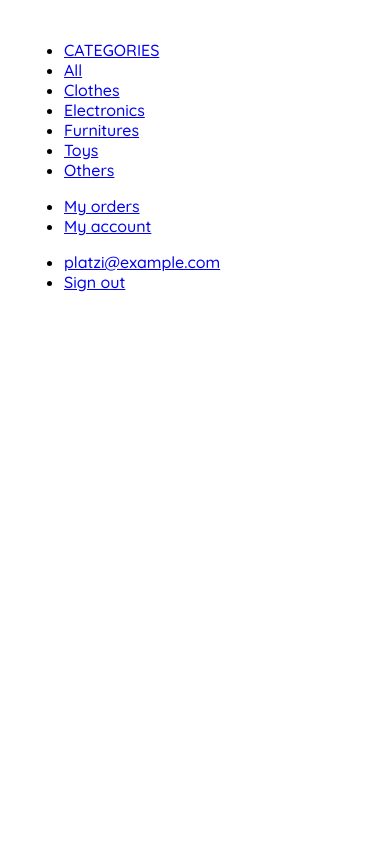
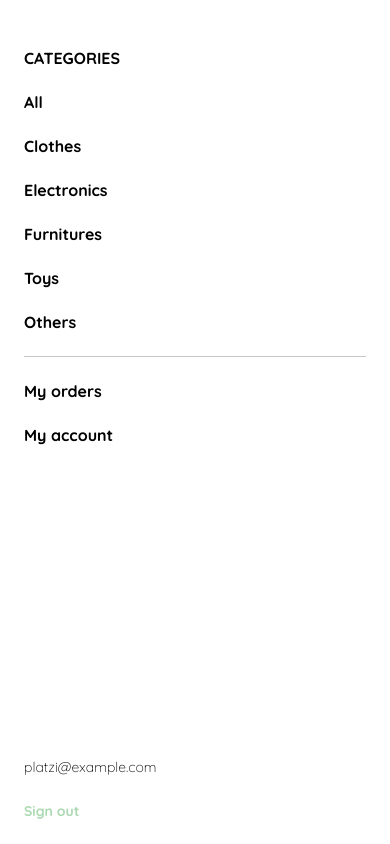
Before and after one commit to nicoodiaz/CursoPracticoFrontEnd, a plain HTML site: page clase8.html in a window 390 px wide. Drawn offline with Linux system fonts and the light colour scheme.

Commit message:
Terminamos el menu para Mobile

```diff
--- a/clase8.html
+++ b/clase8.html
@@ -25,6 +25,35 @@
         }
         .mobile-menu {
             padding: 24px;
+        }
+        .mobile-menu a {
+            text-decoration: none;
+            color: var(--black);
+            font-weight: bold;
+        /*     margin-bottom: 24px; */
+        }
+        .mobile-menu ul {
+            padding: 0;
+            margin: 24px 0 0;
+            list-style: none;
+        }
+        .mobile-menu ul:nth-child(1) {
+            border-bottom: 1px solid var(--very-light-pink);
+        }
+        .mobile-menu ul li {
+            margin-bottom: 24px;
+        }
+        .mobile-menu .email{
+            font-size: var(--sm);
+            font-weight: 300;
+        }
+        .mobile-menu .sign-out {
+            color: var(--hospital-green);
+            font-size: var(--sm);
+        }
+        .mobile-menu ul:nth-child(3) {
+            position: absolute;
+            bottom: 0;
         }
     </style>
 </head>
```
